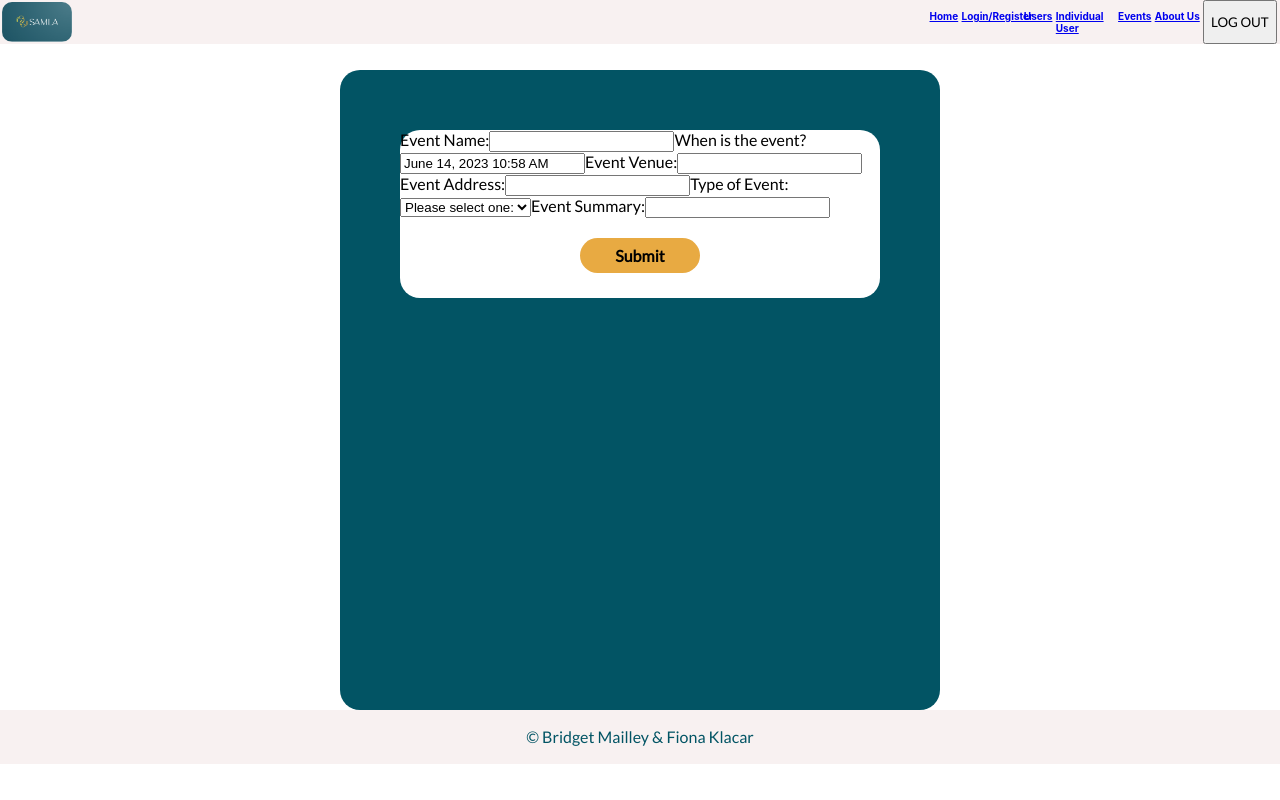
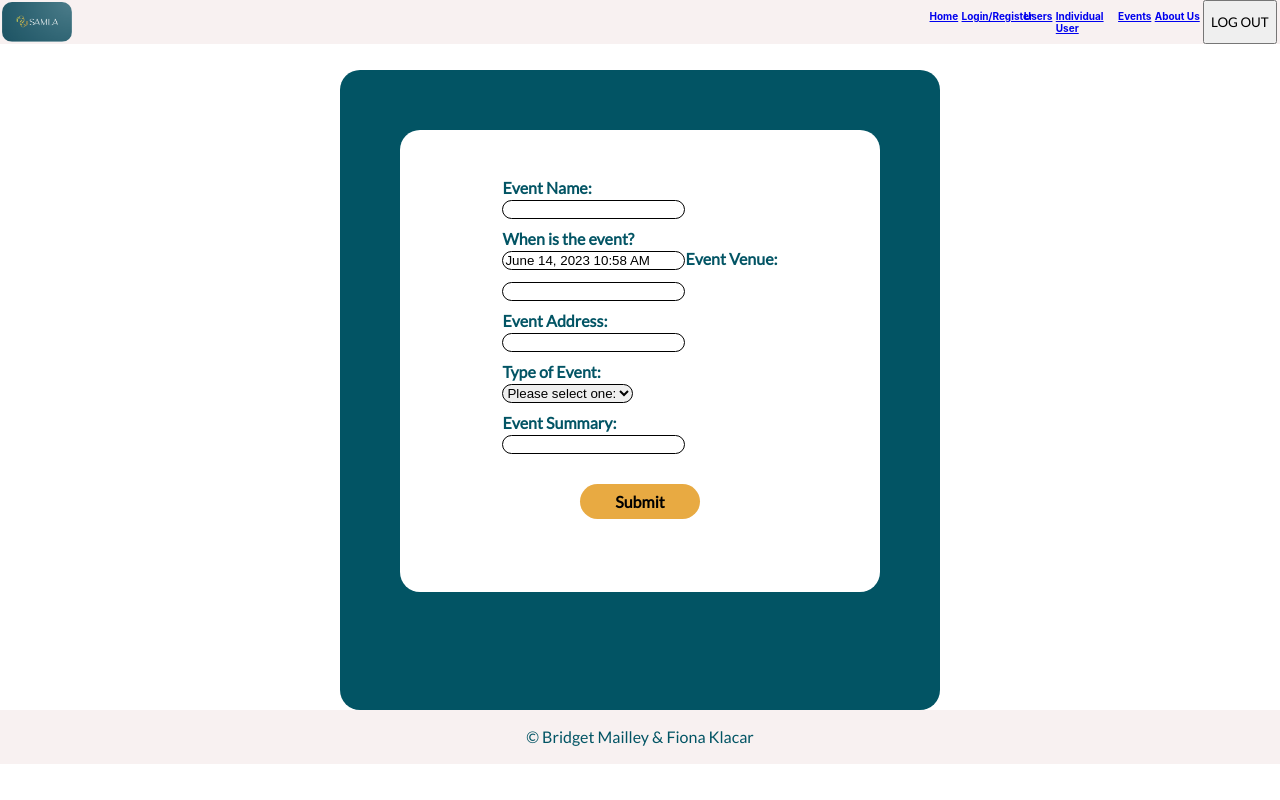
Before and after one commit to beemailley/final-project-frontend-bm, a React (Create React App) app: page /events/create in a window 1280 px wide. Built offline with nearby package versions, Linux system fonts and the light colour scheme; sample sign-in values are in the browser's storage.

Commit message:
edited createEvent page

```diff
--- a/src/components/CreateEvent/CreateEvent.js
+++ b/src/components/CreateEvent/CreateEvent.js
@@ -48,7 +48,7 @@ export const CreateEvent = () => {
     { fieldName: 'eventCategory',
       validationFunction: (value) => {
         if (value === '') {
-          return 'Please select a category';
+          return 'Please select a category.';
         }
         return '';
       },
@@ -143,14 +143,17 @@ export const CreateEvent = () => {
           <form onSubmit={onFormSubmit}>
             <label htmlFor="eventName">
               Event Name:
+              <br />
               <input
                 type="text"
                 name="eventName"
                 onChange={handleInputChange} />
             </label>
+            <br />
             {/* eslint-disable-next-line jsx-a11y/label-has-associated-control */}
             <label htmlFor="eventdateandtime">
             When is the event?
+              <br />
               <DatePicker
                 id="eventdateandtime"
                 name="eventDateAndTime"
@@ -164,20 +167,25 @@ export const CreateEvent = () => {
             </label>
             <label htmlFor="eventVenue">
               Event Venue:
+              <br />
               <input
                 type="text"
                 name="eventVenue"
                 onChange={handleInputChange} />
             </label>
+            <br />
             <label htmlFor="eventAddress">
               Event Address:
+              <br />
               <input
                 type="text"
                 name="eventAddress"
                 onChange={handleInputChange} />
             </label>
+            <br />
             <label htmlFor="eventCategory">
               Type of Event:
+              <br />
               <select name="eventCategory" onChange={handleInputChange}>
                 <option value="">Please select one:</option>
                 <option value="Category One">Category One</option>
@@ -186,8 +194,10 @@ export const CreateEvent = () => {
                 <option value="Category Four">Category 4</option>
               </select>
             </label>
+            <br />
             <label htmlFor="eventSummary">
               Event Summary:
+              <br />
               <input
                 type="text"
                 name="eventSummary"
--- a/src/components/CreateEvent/CreateEvent.styles.js
+++ b/src/components/CreateEvent/CreateEvent.styles.js
@@ -1,10 +1,23 @@
 import styled from 'styled-components/macro';
 
 export const CreateEventWrapper = styled.div`
-    display: flex;
-    flex-direction: column;
-    justify-content: center;
-    align-items: center;
+  display: flex;
+  flex-direction: column;
+  padding: 10%;
+
+  label {
+        font-size: 16px;
+        font-weight: bold;
+        color: #025464;
+        margin-bottom: 5px;
+    }
+  input, select {
+        border-radius: 20px;
+        border: black solid 1px;
+        margin-bottom: 10px;
+        justify-content: flex-end;
+
+    }
 `
 export const ButtonContainer = styled.div`
   display: flex;
```
